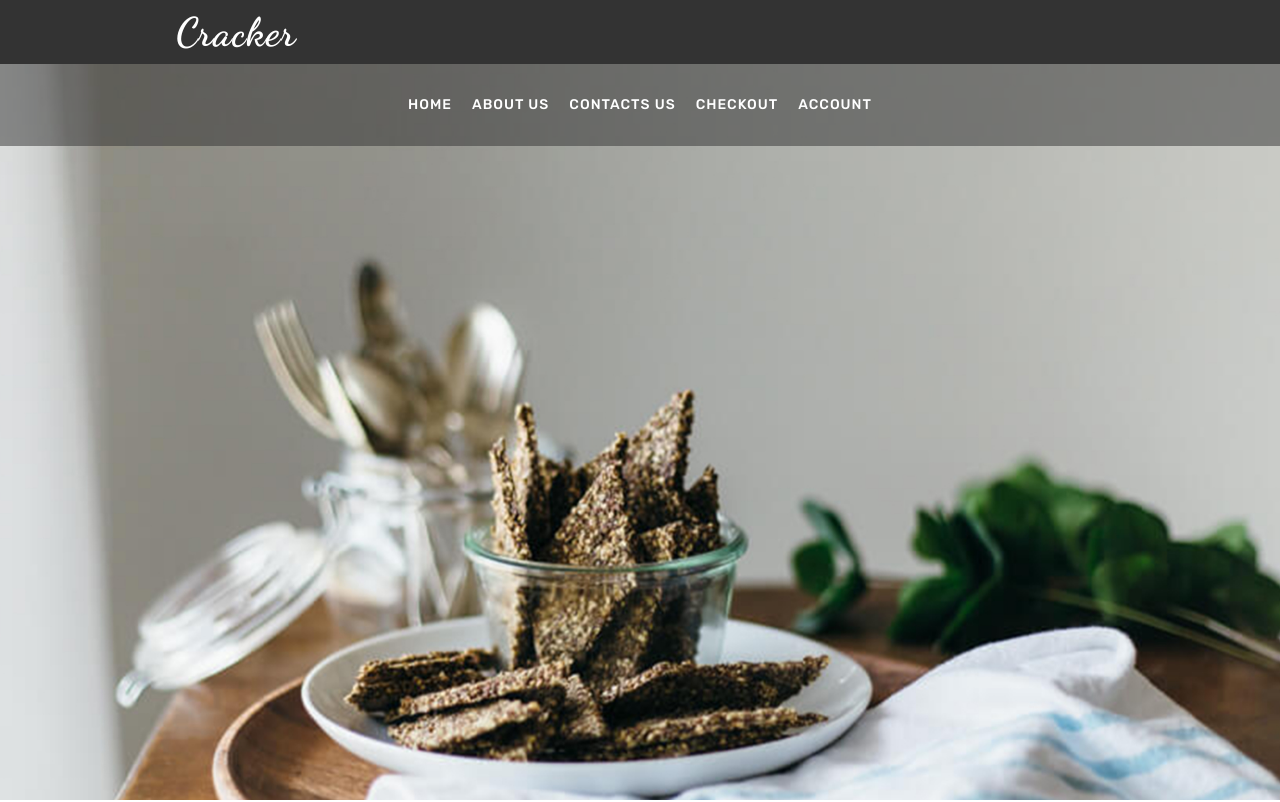
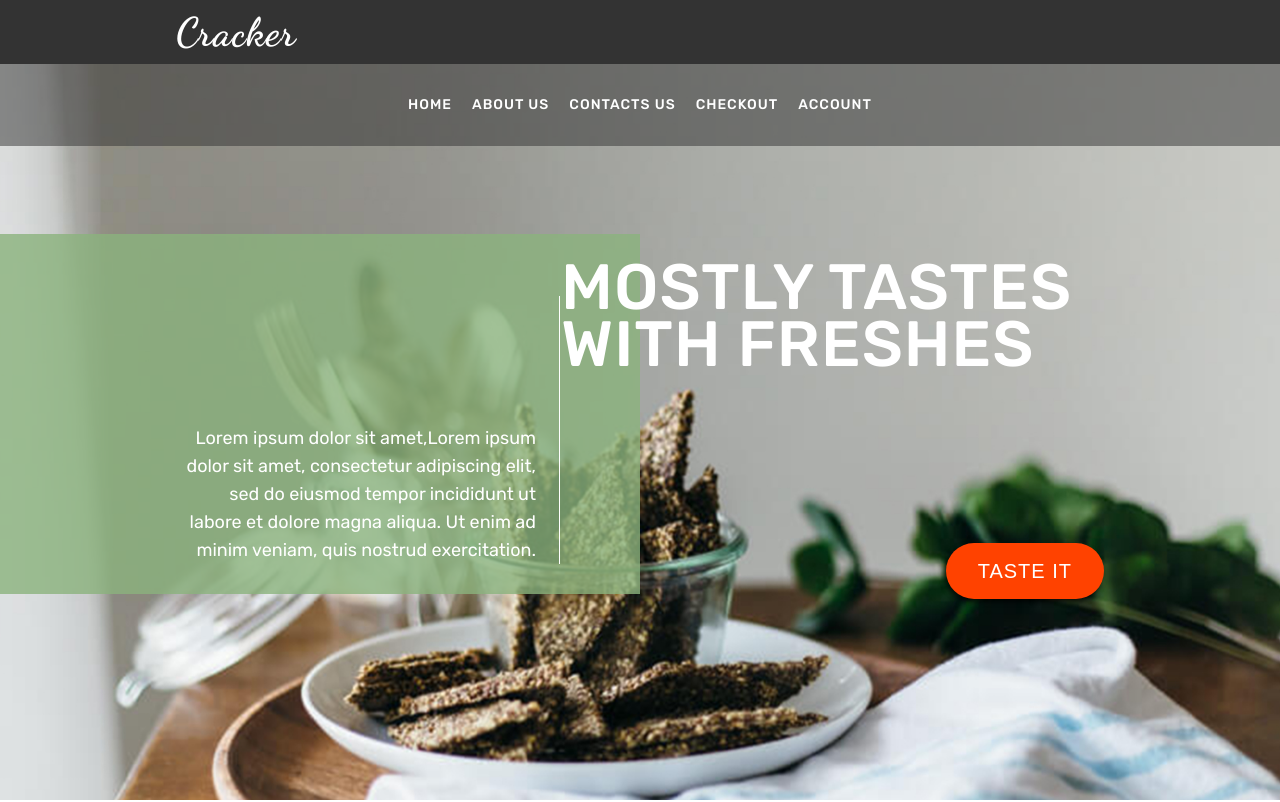
Before and after one commit to bohdan-ryzhko/test-task-RexIT, a React (Create React App) app: page / in a window 1280 px wide. Shown: the top 802 px of the page. Built offline with nearby package versions, Linux system fonts and the light colour scheme.

Commit message:
Add hero

```diff
--- a/src/components/Hero/Hero.module.scss
+++ b/src/components/Hero/Hero.module.scss
@@ -1,3 +1,5 @@
+@import "../../sass/helper";
+
 .hero {
 	background-image: url("../../images/hero/hero-bg.jpg");
 	background-position: center;
@@ -5,3 +7,140 @@
 	background-repeat: no-repeat;
 	height: calc(100vh - 64px);
 }
+
+.heroWrapper {
+	position: relative;
+	height: 100%;
+	@include tablet {
+		padding-top: 190px;
+	}
+}
+
+.heroInner {
+	height: 100%;
+	padding-top: 5px;
+}
+
+.heroText {
+	position: absolute;
+	left: 0;
+	width: 80%;
+	top: 60px;
+	background-color: $--hero-text-bg;
+	padding-right: 10px;
+	padding-bottom: 20px;
+	display: flex;
+	justify-content: flex-end;
+	align-items: flex-end;
+
+	& > span {
+		max-width: 95%;
+		padding-left: 5px;
+		height: 268px;
+		display: flex;
+		align-items: flex-end;
+		margin-left: auto;
+		color: #fff;
+		font-size: 18px;
+		font-weight: 400;
+		line-height: calc(28 / 18);
+		position: relative;
+
+		@include tablet {
+			text-align: right;
+			max-width: 365px;
+			height: 268px;
+		}
+
+		@include tablet {
+			&::after {
+				content: "";
+				position: absolute;
+				width: 1px;
+				height: 100%;
+				background-color: #fff;
+				top: 0;
+				right: -24px;
+			}
+		}
+	}
+
+	@include mobile {
+		width: 70%;
+		padding-right: 20px;
+		padding-bottom: 30px;
+	}
+
+	@include tablet {
+		top: 170px;
+		width: 50%;
+		height: 360px;
+		padding-right: 104px;
+	}
+}
+
+.heroTitleWrapper {
+	position: absolute;
+	bottom: 140px;
+	left: 50%;
+	transform: translateX(-50%);
+	min-width: 300px;
+	width: 100%;
+	max-width: 700px;
+	z-index: 102;
+	display: flex;
+	flex-direction: column;
+	justify-content: center;
+	align-items: center;
+	gap: 20px;
+
+	@include tablet {
+		position: static;
+		transform: none;
+		align-items: flex-end;
+		justify-content: space-between;
+		float: right;
+		max-width: 543px;
+		gap: none;
+		height: 340px;
+	}
+}
+
+.heroTitle {
+	font-size: 44px;
+	font-style: normal;
+	font-weight: 500;
+	line-height: calc(52 / 44);
+	text-align: center;
+	text-shadow: $--shadow;
+	letter-spacing: 1px;
+	text-transform: uppercase;
+	color: #fff;
+	position: relative;
+	z-index: 102;
+
+	@include tablet {
+		text-shadow: none;
+		text-align: left;
+		font-size: 64px;
+		line-height: calc(64 / 72);
+	}
+}
+
+.heroTestBtn {
+	padding: 14px 32px;
+	background-color: $--hero-btn-bg;
+	border-radius: 90px;
+	color: #fff;
+	font-size: 20px;
+	font-weight: 500;
+	line-height: calc(28 / 20);
+	letter-spacing: 1px;
+	text-transform: uppercase;
+	box-shadow: $--shadow;
+	transition: background-color 300ms ease;
+
+	&:hover {
+		background-color: $--hero-btn-bg__hover;
+	}
+}
--- a/src/components/Hero/Hero.tsx
+++ b/src/components/Hero/Hero.tsx
@@ -6,11 +6,19 @@ import { FC } from "react";
 export const Hero: FC = () => {
   return (
     <section className={sass.hero}>
-      <Container>
-        <div className={sass.heroInner}>
-
-        </div>
-      </Container>
+      <div className={sass.heroWrapper}>
+        <Container>
+          <div className={sass.heroInner}>
+            <p className={sass.heroText}>
+              <span>Lorem ipsum dolor sit amet,Lorem ipsum dolor sit amet, consectetur adipiscing elit, sed do eiusmod tempor incididunt ut labore et dolore magna aliqua. Ut enim ad minim veniam, quis nostrud exercitation.</span>
+            </p>
+            <div className={sass.heroTitleWrapper}>
+              <h1 className={sass.heroTitle}>mostly tastes with freshes</h1>
+              <button className={sass.heroTestBtn}>taste it</button>
+            </div>
+          </div>
+        </Container>
+      </div>
     </section>
   )
 }
--- a/src/index.scss
+++ b/src/index.scss
@@ -30,6 +30,7 @@ button {
 	background-color: transparent;
 	cursor: pointer;
 	font-size: inherit;
+	padding: 0;
 }
 
 a {
--- a/src/sass/_variables.scss
+++ b/src/sass/_variables.scss
@@ -1,3 +1,7 @@
 $--main-color: #4d4d4d;
 $--header-top-bg: #333;
 $--navigation-bg: rgba(51, 51, 51, 0.5);
+$--hero-text-bg: rgba(139, 179, 125, 0.8);
+$--hero-btn-bg: #ff4200;
+$--hero-btn-bg__hover: #ab2e00;
+$--shadow: -2px 3px 5px rgba(0, 0, 0, 0.7);
```
Also changed, not shown: src/components/About/About.tsx (added, +7 -0 lines), src/App.module.scss (deleted).
